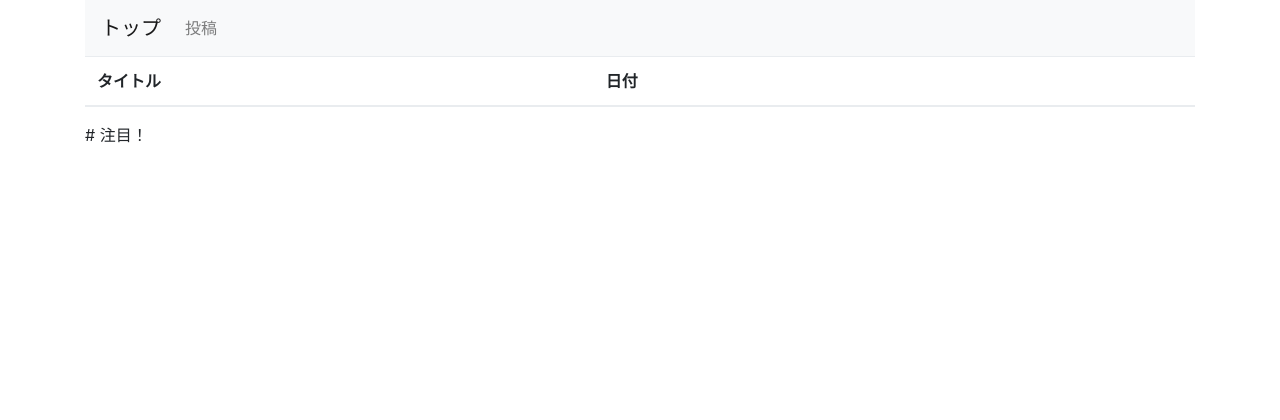
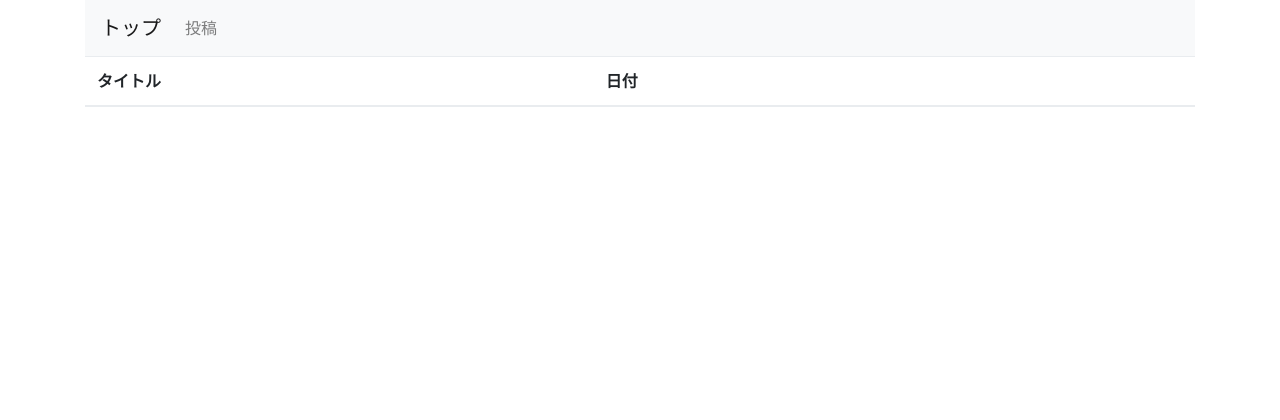
Before and after one commit to rin-m/blog, a Django app: page /blog/post_list in a window 1280 px wide. Shown: the top 420 px of the page. Run offline with Django 3.2, Linux system fonts and the light colour scheme; data that the repository does not hold is empty; some libraries are stand-ins or nearby versions.

Commit message:
いらない表示を削除

```diff
--- a/mysite/templates/base.html
+++ b/mysite/templates/base.html
@@ -29,8 +29,8 @@
     </nav>
 
     <!-- このblockの中で各templateの記載内容が呼び出される -->
-    {% block content %} # 注目！
-    {% endblock %}      # 注目！
+    {% block content %}
+    {% endblock %}
 </div>
 
 <!-- Optional JavaScript -->
```
